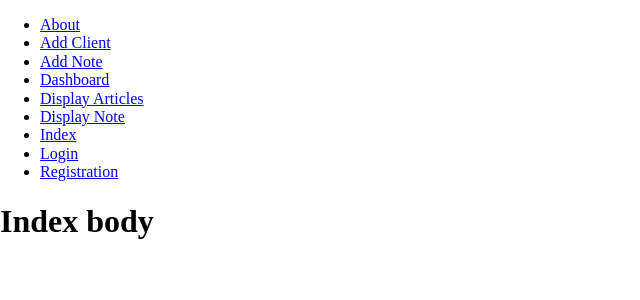
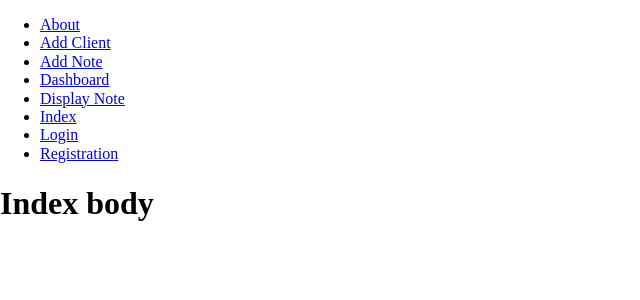
Before and after one commit to tony-against-machine/cmstheone, a Flask app: page / in a window 1280 px wide. Shown: the top 300 px of the page, without its empty margins (0-640 px from the left). Run offline with Flask 3, Linux system fonts and the light colour scheme; parts of the project's set-up code (start-up, migrations or seed data) failed here and were passed over.

Commit message:
The Display Articles menu item has been removed

```diff
--- a/app/templates/main_html/base.html
+++ b/app/templates/main_html/base.html
@@ -20,7 +20,6 @@
             <li><a href="{{ url_for('add_client') }}">Add Client</a></li>
             <li><a href="{{ url_for('add_note') }}">Add Note</a></li>
             <li><a href="{{ url_for('dashboard') }}">Dashboard</a></li>
-            <li><a href="{{ url_for('display_articles') }}">Display Articles</a></li>
             <li><a href="{{ url_for('display_note') }}">Display Note</a></li>
             <li><a href="{{ url_for('index') }}">Index</a></li>
             <li><a href="{{ url_for('login') }}">Login</a></li>
```
